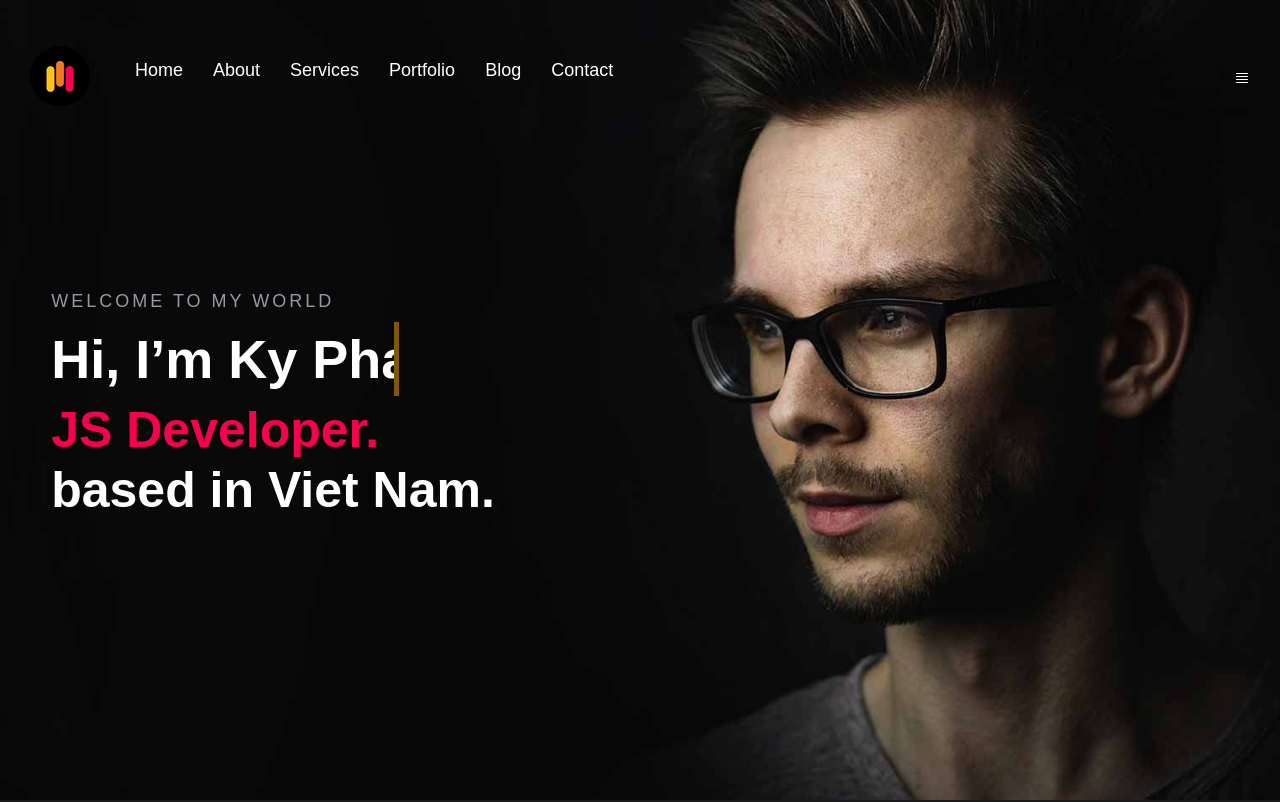
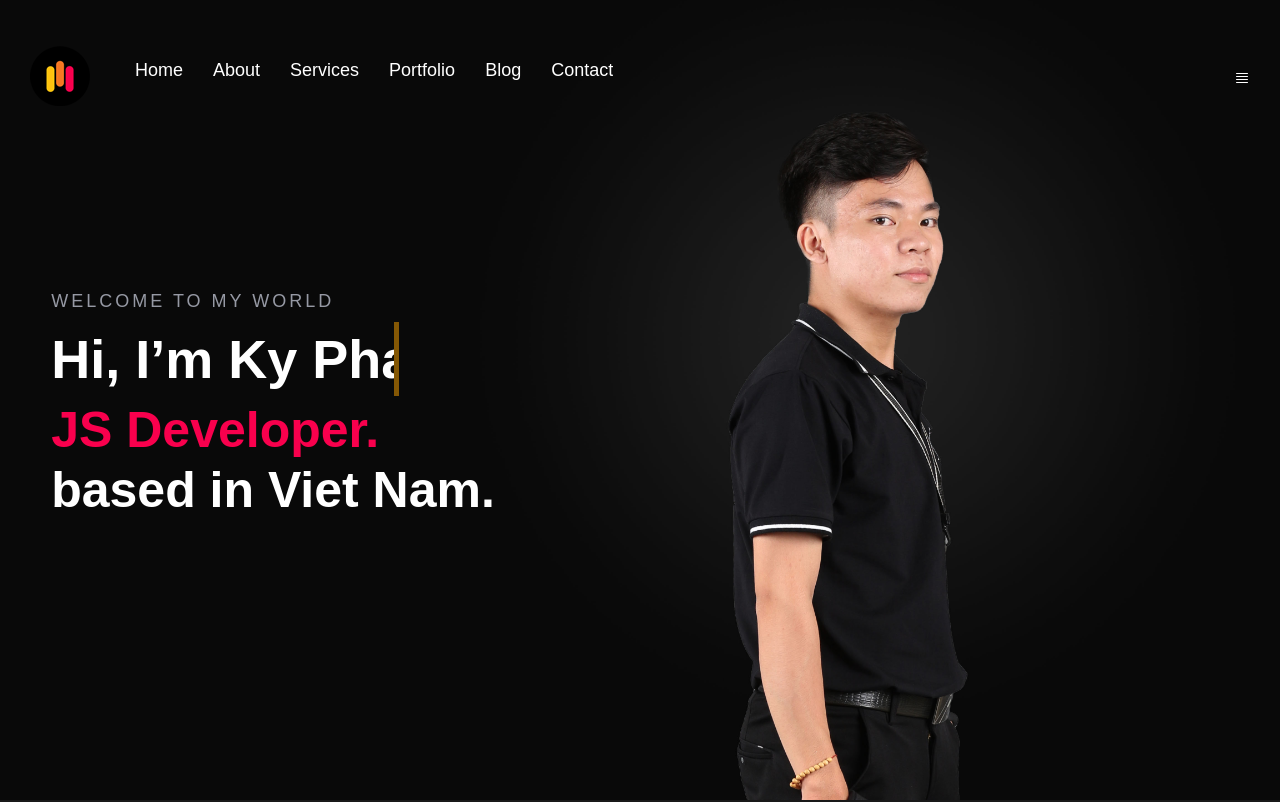
Before and after one commit to kyphans/Portfolio, a React (Create React App) app: page / in a window 1280 px wide. Shown: the top 802 px of the page. Built offline with nearby package versions, Linux system fonts and the light colour scheme.

Commit message:
Change background

```diff
--- a/src/Home.css
+++ b/src/Home.css
@@ -1,8 +1,8 @@
 .home__bg {
     height: 100vh;
-    background-image: url(./img/bg.jpg);
+    background-image: url(./img/kyphan_high.jpg);
     background-color: #010101;
-    background-position: 50%;
+    background-position: 64% 20%;
     background-repeat: no-repeat;
     background-size: cover;
 }
```
Also changed, not shown: src/img/kyphan.jpg (added), src/img/kyphan_high.jpg (added).
